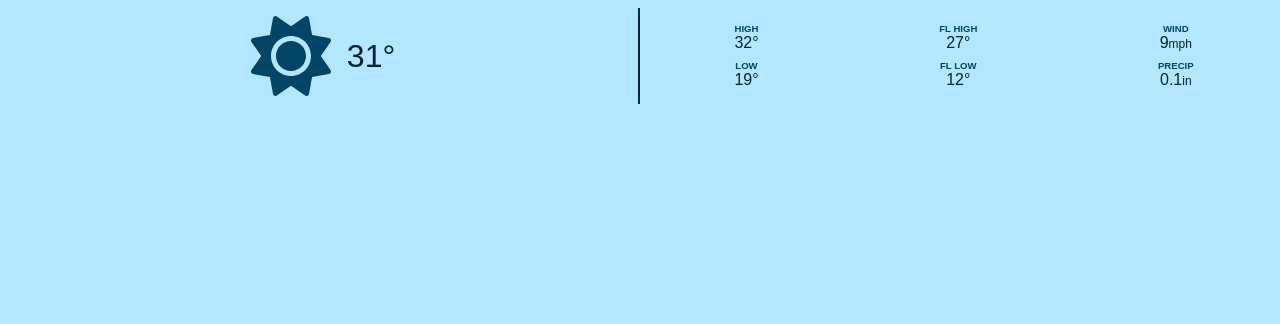
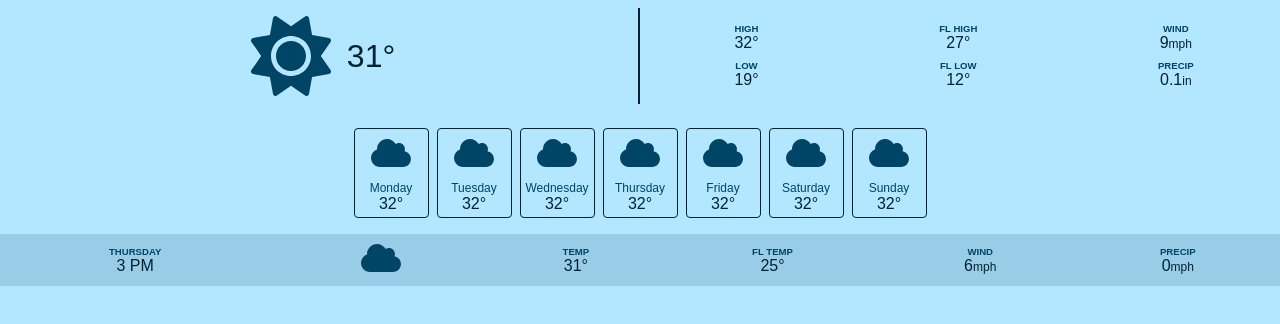
Before and after one commit to shotapailodze/javascript-games, a website built with Vite: page Weather App/index.html in a window 1280 px wide. Built offline with nearby package versions, Linux system fonts and the light colour scheme.

Commit message:
html done

```diff
--- a/Weather App/index.html
+++ b/Weather App/index.html
@@ -40,6 +40,130 @@
         </div>
       </div>
     </header>
+
+    <section class="day-section" data-day-section>
+      <div class="day-card">
+        <img src="./public/icons/cloud.svg" class="weather-icon" />
+        <div class="day-card-day">Monday</div>
+        <div>32&deg;</div>
+      </div>
+      <div class="day-card">
+        <img src="./public/icons/cloud.svg" class="weather-icon" />
+        <div class="day-card-day">Tuesday</div>
+        <div>32&deg;</div>
+      </div>
+      <div class="day-card">
+        <img src="./public/icons/cloud.svg" class="weather-icon" />
+        <div class="day-card-day">Wednesday</div>
+        <div>32&deg;</div>
+      </div>
+      <div class="day-card">
+        <img src="./public/icons/cloud.svg" class="weather-icon" />
+        <div class="day-card-day">Thursday</div>
+        <div>32&deg;</div>
+      </div>
+      <div class="day-card">
+        <img src="./public/icons/cloud.svg" class="weather-icon" />
+        <div class="day-card-day">Friday</div>
+        <div>32&deg;</div>
+      </div>
+      <div class="day-card">
+        <img src="./public/icons/cloud.svg" class="weather-icon" />
+        <div class="day-card-day">Saturday</div>
+        <div>32&deg;</div>
+      </div>
+      <div class="day-card">
+        <img src="./public/icons/cloud.svg" class="weather-icon" />
+        <div class="day-card-day">Sunday</div>
+        <div>32&deg;</div>
+      </div>
+    </section>
+
+    <table class="hour-section">
+      <tbody data-hour-section>
+        <tr class="hour-row">
+          <td>
+            <div class="info-group">
+              <div class="label">Thursday</div>
+              <div>3 PM</div>
+            </div>
+          </td>
+          <td>
+            <img src="/public/icons/cloud.svg" class="weather-icon">
+          </td>
+          <td>
+            <div class="info-group">
+              <div class="label">Temp</div>
+              <div>31&deg;</div>
+            </div>
+          </td>
+          <td>
+            <div class="info-group">
+              <div class="label">FL Temp</div>
+              <div>25&deg;</div>
+            </div>
+          </td>
+          <td>
+            <div class="info-group">
+              <div class="label">Wind</div>
+              <div>6<span class="value-sub-info">mph</span></div>
+            </div>
+          </td>
+          <td>
+            <div class="info-group">
+              <div class="label">Precip</div>
+              <div>0<span class="value-sub-info">mph</span></div>
+            </div>
+          </td>
+        </tr>
+      </tbody>
+    </table>
+
+    <template id="day-card-template">
+      <div class="day-card">
+        <img data-icon class="weather-icon" />
+        <div class="day-card-day" data-date></div>
+        <div><span data-temp></span><span>&deg;</span></div>
+      </div>
+    </template>
+
+    <template id="hour-row-template">
+      <tr class="hour-row">
+        <td>
+          <div class="info-group">
+            <div class="label" data-day></div>
+            <div data-time></div>
+          </div>
+        </td>
+        <td>
+          <img data-icon class="weather-icon">
+        </td>
+        <td>
+          <div class="info-group">
+            <div class="label">Temp</div>
+            <div><span data-temp></span><span>&deg;</span></div>
+          </div>
+        </td>
+        <td>
+          <div class="info-group">
+            <div class="label">FL Temp</div>
+            <div><span data-fl-temp></span><span>&deg;</span></div>
+          </div>
+        </td>
+        <td>
+          <div class="info-group">
+            <div class="label">Wind</div>
+            <div><span data-wind></span><span class="value-sub-info">mph</span></div>
+          </div>
+        </td>
+        <td>
+          <div class="info-group">
+            <div class="label">Precip</div>
+            <div><span data-precip></span><span class="value-sub-info">mph</span></div>
+          </div>
+        </td>
+      </tr>
+    </template>
     <script type="module" src="/main.js"></script>
   </body>
 </html>
--- a/Weather App/style.css
+++ b/Weather App/style.css
@@ -72,3 +72,46 @@ body {
   font-weight: lighter;
   font-size: 0.75rem;
 }
+
+.day-section {
+  display: grid;
+  grid-template-columns: repeat(auto-fit, 75px);
+  gap: .5rem;
+  justify-content: center;
+  padding: 1rem;
+}
+
+.day-card {
+  display: flex;
+  flex-direction: column;
+  align-items: center;
+  border: 1px solid hsl(200, 100%, 10%);
+  border-radius: .25rem;
+  padding: .25rem;
+}
+
+.day-card-day {
+  font-size: .75rem;
+  color: hsl(200, 100%, 20%);
+  margin-top: .5rem;
+}
+
+.hour-section {
+  width: 100%;
+  text-align: center;
+  border-spacing: 0;
+
+}
+
+.hour-row {
+  background-color: hsl(200, 60%, 75%);
+}
+
+
+.hour-row:nth-child(2n) {
+  background-color: hsl(200, 60%, 70%);
+}
+
+.hour-row > td {
+  padding: .25rem .5rem;
+}
```
